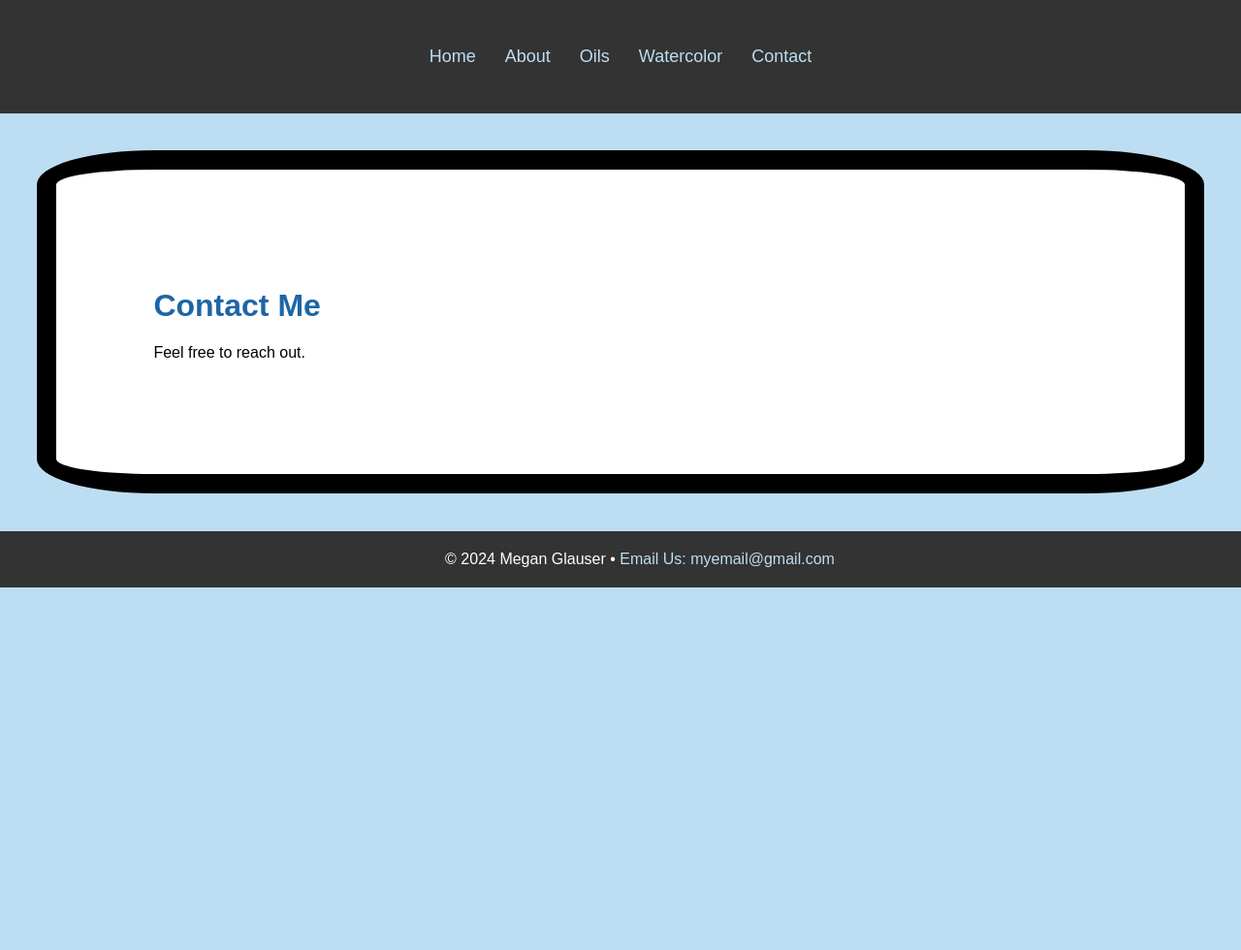
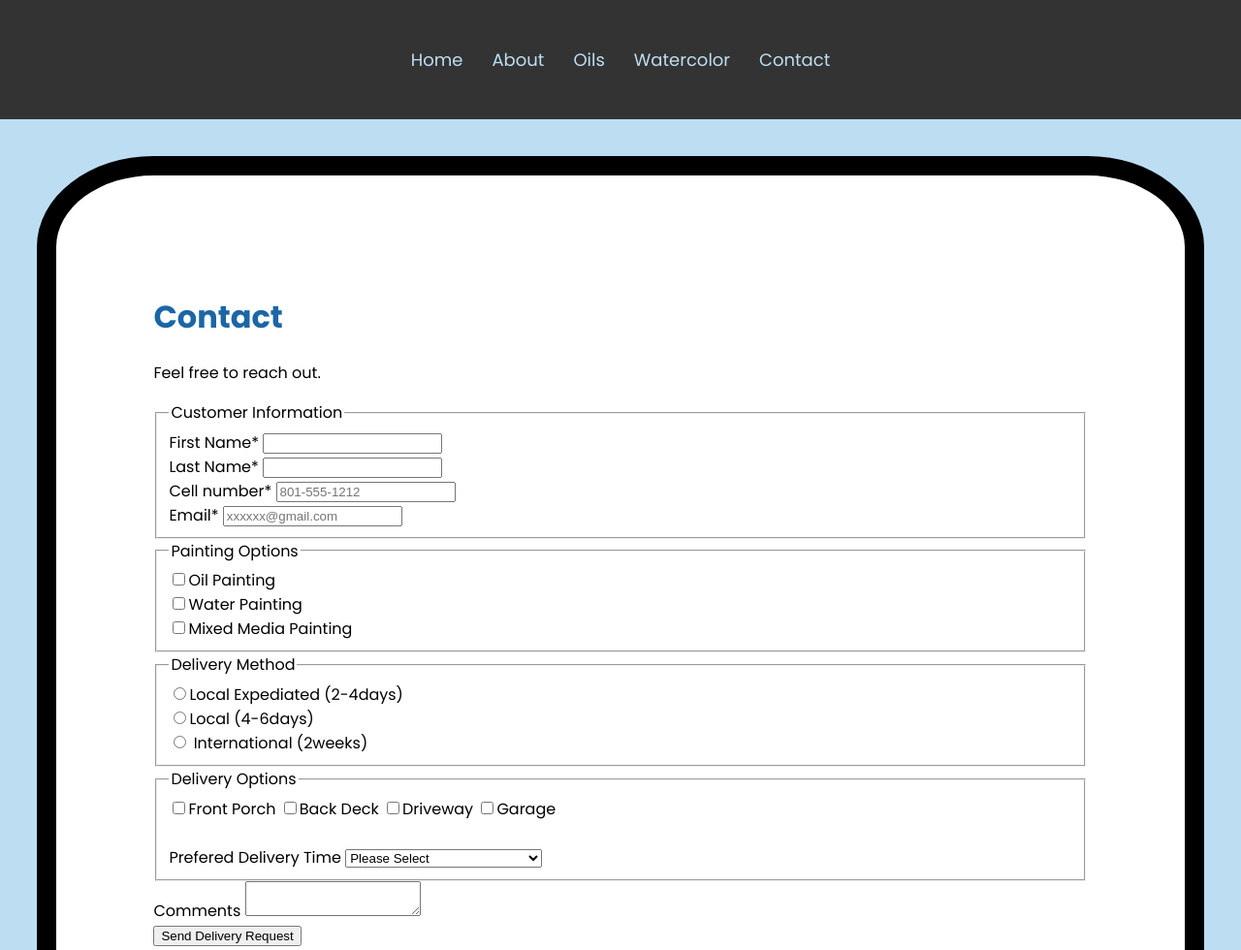
Before and after one commit to meganglauser/dwdd1600_new, a plain HTML site: page 05images/contact.html in a window 1280 px wide. Shown: the top 980 px of the page at 97% size. Before the commit the page ends 800 px from the top, so only its background shows below. Drawn offline with Linux system fonts and the light colour scheme.

Commit message:
Add files via upload

```diff
--- a/05images/contact.html
+++ b/05images/contact.html
@@ -5,6 +5,9 @@
     <meta name="viewport" content="width=device-width, initial-scale=1.0">
     <title>Contact - Simple Art Website</title>
     <link rel="stylesheet" href="styles.css">
+    <link rel="preconnect" href="https://fonts.googleapis.com">
+<link rel="preconnect" href="https://fonts.gstatic.com" crossorigin>
+<link href="https://fonts.googleapis.com/css2?family=Poppins:ital,wght@0,100;0,200;0,300;0,400;0,500;0,600;0,700;0,800;0,900;1,100;1,200;1,300;1,400;1,500;1,600;1,700;1,800;1,900&display=swap" rel="stylesheet">
 </head>
 <body>
 
@@ -19,8 +22,58 @@
     </nav>
 
     <div class="container">
-        <h1>Contact Me</h1>
+        <h1>Contact</h1>
         <p>Feel free to reach out. </p>
+
+    <form method="get" class="myform" action="thanks.html">
+
+        <fieldset>
+            <legend> Customer Information</legend>
+        <label>First Name* <input type="text" name="first_name" required></label><br>
+        <label>Last Name* <input type="text" name="last_name" required></label><br>
+        <label>Cell number* <input type="tel" name="phone" required placeholder="801-555-1212"></label><br>
+        <label>Email* <input type="email" name="email" required placeholder="xxxxxx@gmail.com"></label>
+        </fieldset>
+        <fieldset>
+            <legend> Painting Options</legend>
+            <label><input type="checkbox" name="method" value="Oil">Oil Painting</label><br>
+            <label><input type="checkbox" name="method" value="Water Painting">Water Painting</label><br>
+            <label><input type="checkbox" name="method" value="Mixed Media Painting">Mixed Media Painting</label><br>
+
+        </fieldset>
+
+        <fieldset>
+        <legend> Delivery Method</legend>
+            <label><input type="radio"name="method" value="Local Expediated">Local Expediated (2-4days)</label><br>
+            <label><input type="radio" name="method"value="Local">Local (4-6days)</label><br>
+            <label><input type="radio" name="method" value="International"> International (2weeks)</label>
+         </fieldset>
+
+         <fieldset>
+        <legend>Delivery Options</legend>
+            <label><input type="checkbox" name="porch" value="porch"></input>Front Porch</label>
+            <label><input type="checkbox" name="deck" value=" deck"></input>Back Deck</label>
+            <label><input type="checkbox" name="driveway" value="driveway"></input>Driveway</label>
+            <label><input type="checkbox" name="garage" value="garage"></input>Garage</label>
+        <br><br>
+        <label> Prefered Delivery Time</label>
+        <select name="time">
+            <option value="none">Please Select</option>
+            <option value="morning">Between 7:00am and 11:00am</option>
+            <option value="noon">Between 11:00am and 2:00pm</option>
+            <option value="Afternoon">Between 2:00pm and 5:00pm</option>
+            <option value="Evening">Between 5:00pm and 8:00pm</option>
+        </select>
+         </fieldset>
+        <label>Comments
+            <textarea name="comments"></textarea>
+        </label><br>
+        <input type="submit" value="Send Delivery Request">
+
+
+
+
+    </form>
     </div>
 
     <footer>
```
Also changed, not shown: 05images/about.html (+4 -1 lines), 05images/index.html (+15 -2 lines), 05images/oils.html (+4 -1 lines), 05images/thanks.html (added, +52 -0 lines), 05images/watercolor.html (+4 -1 lines).
